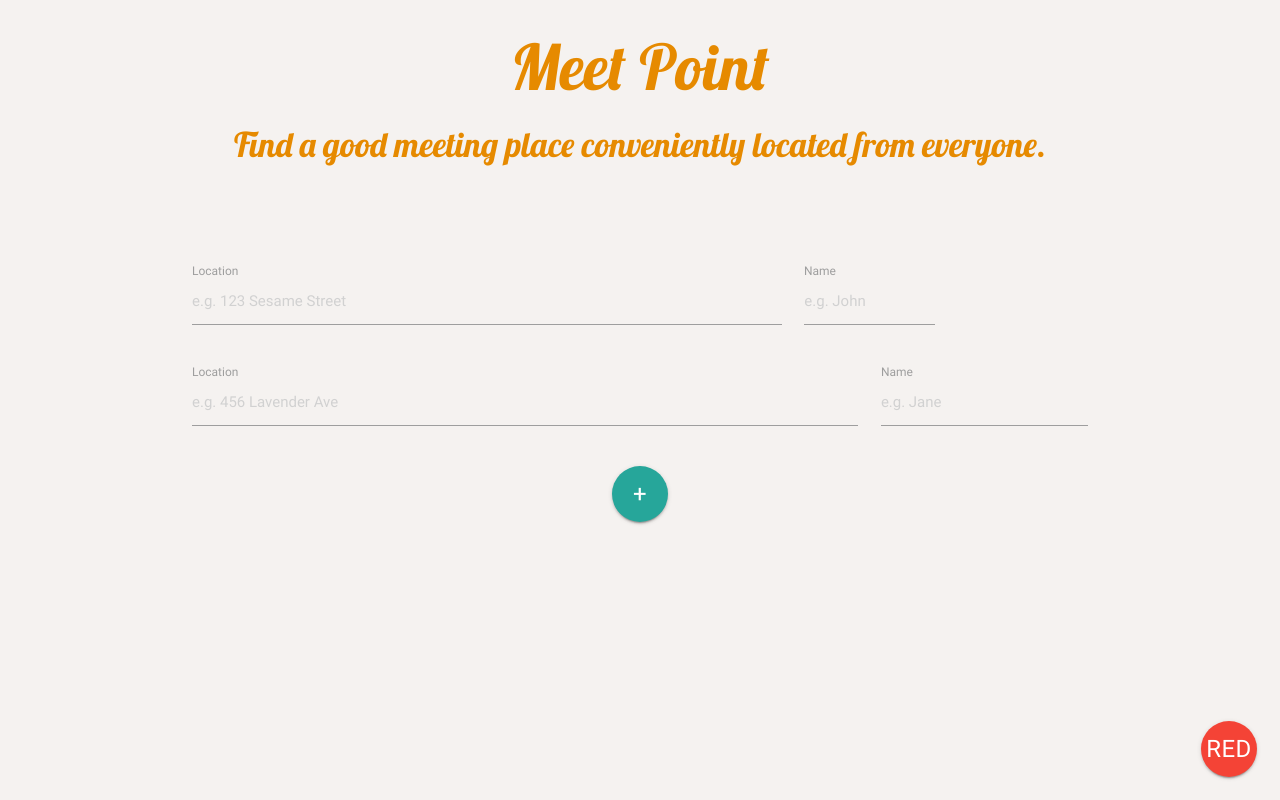
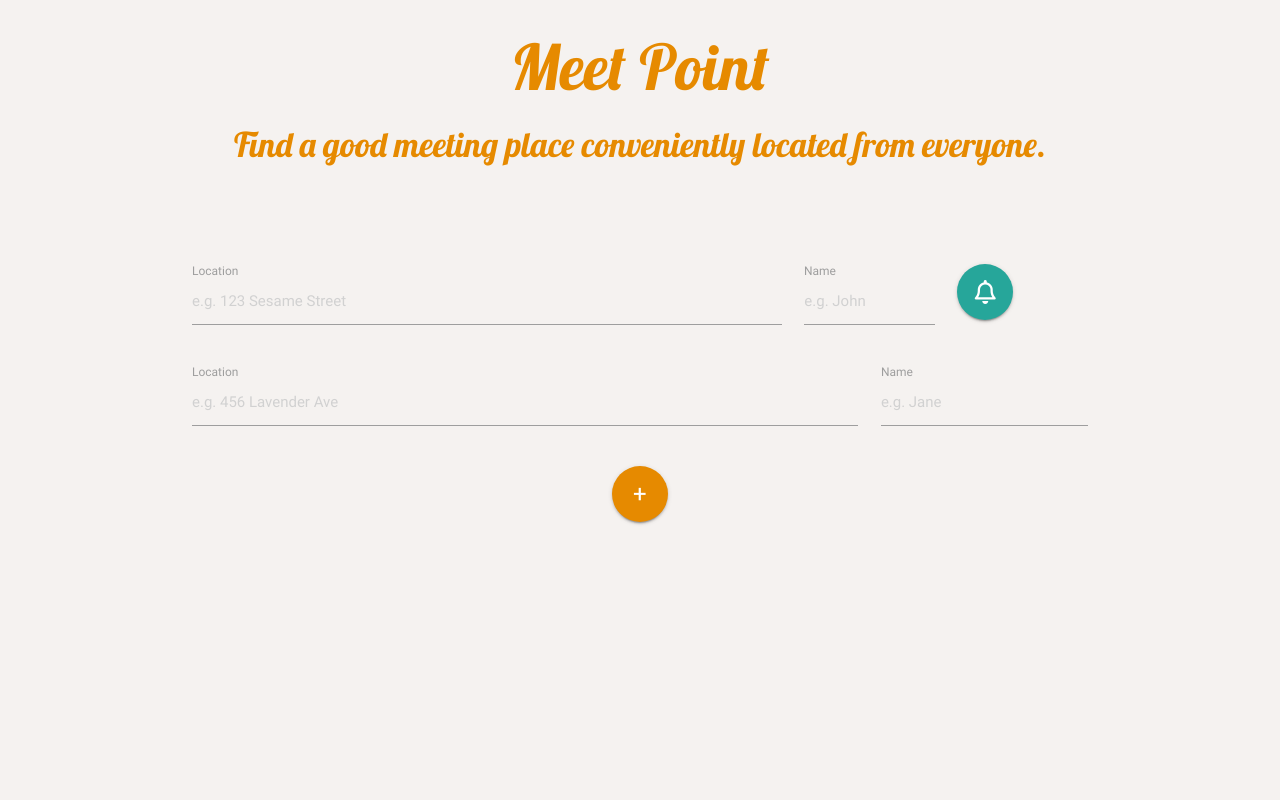
Before and after one commit to rimjieun/Meet-Point, a PHP site: page / in a window 1280 px wide. Run offline with PHP 8.4, Linux system fonts and the light colour scheme; some libraries are stand-ins or nearby versions.

Commit message:
positioning notification btn

```diff
--- a/assets/css/style.css
+++ b/assets/css/style.css
@@ -9,9 +9,47 @@ html {
 h1, h4 {
   font-family: 'Lobster', cursive;
   color: #e68a00;
-
 }
 
 .input-section {
   margin-top: 100px;
 }
+
+.relative {
+ position: relative;
+}
+
+.absolute {
+  position: absolute;
+}
+
+.notification-btn {
+  top: 0;
+  left: 0;
+}
+
+.fixed-action-btn.horizontal.notification-btn ul {
+  text-align: right;
+  right: -35px;
+  top: -5px;
+  -webkit-transform: translateY(-50%);
+          transform: translateY(-50%);
+  height: 100%;
+  left: auto;
+  width: 500px;
+}
+
+
+/*.fixed-action-btn.horizontal ul {
+  top: 0;
+  right: -10px;
+}*/
+
+
+.orange-background {
+  background-color: #e68a00;
+}
+
+.orange-background:hover {
+  background-color: #e68a00;
+}
--- a/index.html
+++ b/index.html
@@ -17,6 +17,8 @@
   <script type="text/javascript" src="assets/js/materialize.js"></script>
   <!-- Main Script  -->
   <script type="text/javascript" src="assets/js/index.js"></script>
+  <!-- Font Awesome Script -->
+  <script src="https://use.fontawesome.com/6b00624f40.js"></script>
   <!-- Viewport -->
   <meta name="viewport" content="width=device-width, initial-scale=1">
 </head>
@@ -40,15 +42,13 @@
             <label for="first_name">Name</label>
           </div>
           <div class="col s2">
-            <div class="fixed-action-btn horizontal">
-              <a class="btn-floating btn-large red">
-                <i class="large material-icons">red</i>
+            <div class="fixed-action-btn horizontal relative notification-btn">
+              <a class="btn-floating btn-large absolute notification-btn">
+                <i class="fa fa-bell-o" aria-hidden="true"></i>
               </a>
               <ul>
-                <li><a class="btn-floating red"><i class="material-icons">insert_chart</i></a></li>
-                <li><a class="btn-floating yellow darken-1"><i class="material-icons">format_quote</i></a></li>
-                <li><a class="btn-floating green"><i class="material-icons">publish</i></a></li>
-                <li><a class="btn-floating blue"><i class="material-icons">attach_file</i></a></li>
+                <li><a class="btn-floating red"><i class="fa fa-envelope-o" aria-hidden="true"></i></a></li>
+                <li><a class="btn-floating blue"><i class="fa fa-comment-o" aria-hidden="true"></i></a></li>
               </ul>
             </div>
           </div>
@@ -63,7 +63,7 @@
             <label for="first_name">Name</label>
           </div>
         </div>
-        <a class="btn-floating btn-large waves-effect waves-light"><i class="material-icons">+</i></a>
+        <a class="btn-floating btn-large waves-effect waves-light orange-background"><i class="material-icons">+</i></a>
       </div>
     </div>
   </div>
```
Also changed, not shown: assets/js/materialize.js.
